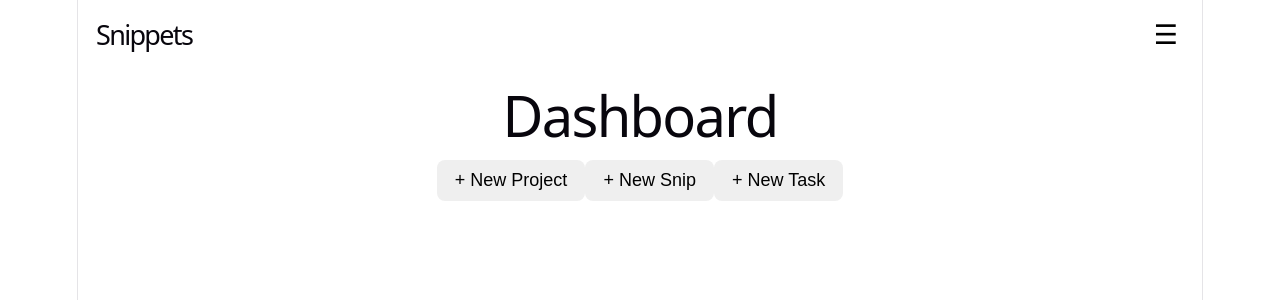
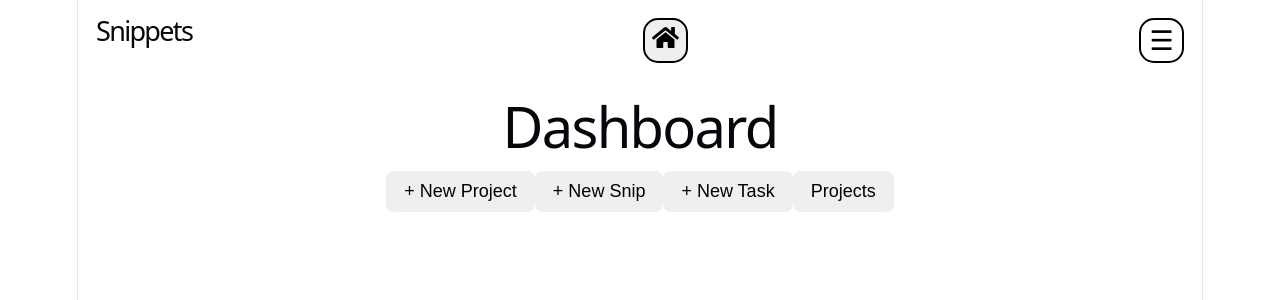
Before and after one commit to avilwock/Snippets, a React (Vite) app in the folder client/: page /dashboard in a window 1280 px wide. Shown: the top 300 px of the page. Built offline with nearby package versions, Linux system fonts and the light colour scheme.

Commit message:
added dashboard button to header

```diff
--- a/client/package.json
+++ b/client/package.json
@@ -13,6 +13,7 @@
     "axios": "^1.19.0",
     "react": "^19.2.8",
     "react-dom": "^19.2.8",
+    "react-icons": "^5.7.0",
     "react-router-dom": "^7.18.2"
   },
   "devDependencies": {
--- a/client/src/App.jsx
+++ b/client/src/App.jsx
@@ -6,6 +6,7 @@ import Header from "./components/Header/Header";
 import NewProject from "./pages/NewProject";
 import NewSnip from "./pages/NewSnip";
 import NewTask from "./pages/NewTask";
+import Projects from "./pages/Projects";
 
 function App() {
   return (
@@ -18,6 +19,7 @@ function App() {
         <Route path="/new-project" element={<NewProject />} />
         <Route path="/new-snip" element={<NewSnip />} />
         <Route path="/new-task" element={<NewTask />} />
+        <Route path="/projects" element={<Projects />} />
       </Routes>
     </BrowserRouter>
   );
--- /dev/null
+++ b/client/src/components/DashButton/DashButton.jsx
@@ -0,0 +1,20 @@
+import { useNavigate } from 'react-router-dom';
+import styles from "../DashButton/DashButton.module.css";
+import { FaHome } from "react-icons/fa"
+
+
+function DashButton() {
+
+    const navigate = useNavigate();
+
+    return (
+        <button className={styles.dashbutton} onClick={() => navigate('/dashboard')}>
+            <FaHome />
+        </button>
+
+    )
+}
+
+
+
+export default DashButton;
--- /dev/null
+++ b/client/src/components/DashButton/DashButton.module.css
@@ -0,0 +1,7 @@
+.dashbutton {
+   width: 45px;
+   height: 45px;
+   border-radius: 15px;
+   border: 2px black solid;
+   font-size: 1.5rem;
+}
--- a/client/src/components/Header/Header.jsx
+++ b/client/src/components/Header/Header.jsx
@@ -1,10 +1,12 @@
 import styles from "./Header.module.css"
+import DashButton from "../../components/DashButton/DashButton.jsx"
 
 function Header() {
     return (
 
         <header className={styles.header}>
                 <h1>Snippets</h1>
+                <DashButton></DashButton>
                 <button className={styles.menubutton} aria-label="Open menu">
                    ☰
                 </button>
--- a/client/src/components/Header/Header.module.css
+++ b/client/src/components/Header/Header.module.css
@@ -1,7 +1,6 @@
 .header {
     display: flex;
     flex-direction:row;
-    align-items: center;
     justify-content: space-between;
     padding: 1rem;
 }
@@ -12,8 +11,14 @@
 }
 
 .menubutton {
-    border: none;
+    border: 2px black solid;
+    border-radius: 15px;
+    width: 45px;
+    height: 45px;
     background: none;
     font-size: 1.5rem;
     cursor: pointer;
+    display:flex;
+    align-items:center;
+    justify-content: center;
 }
--- a/client/src/pages/Dashboard.jsx
+++ b/client/src/pages/Dashboard.jsx
@@ -16,6 +16,9 @@ function Dashboard() {
             <Button onClick={()=> navigate('/new-task')}>
                 + New Task
             </Button>
+            <Button onClick={() => navigate('/projects')}>
+                Projects
+            </Button>
         </div>
     )
 }
--- a/client/src/pages/Projects.jsx
+++ b/client/src/pages/Projects.jsx
@@ -0,0 +1,11 @@
+
+
+function Projects() {
+    return (
+        <div>
+            <h1>Projects</h1>
+        </div>
+    )
+}
+
+export default Projects;
```
Also changed, not shown: 1 other file (tests, documents, lock files or other folders).
